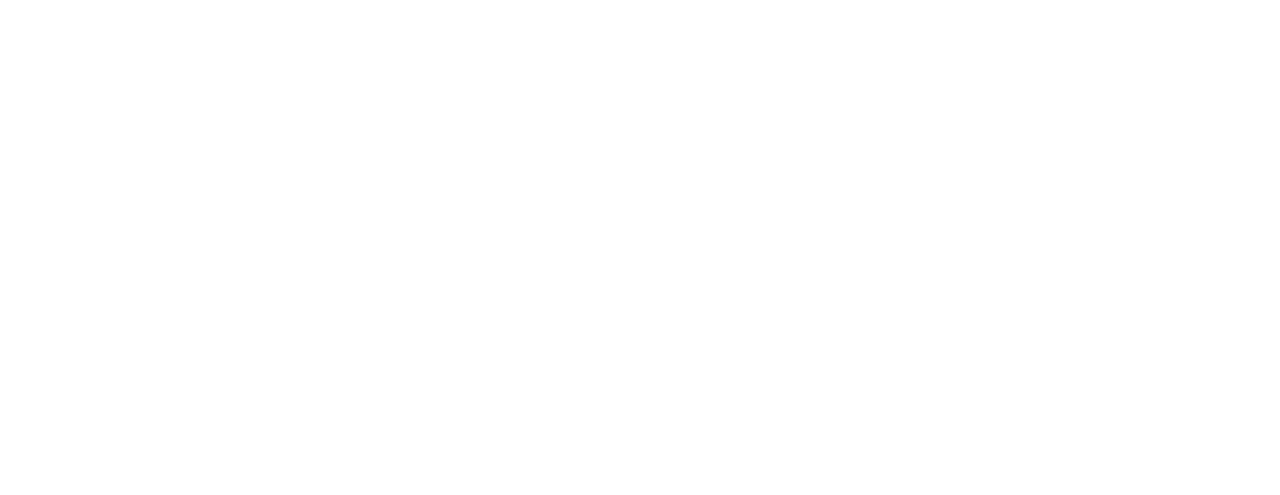
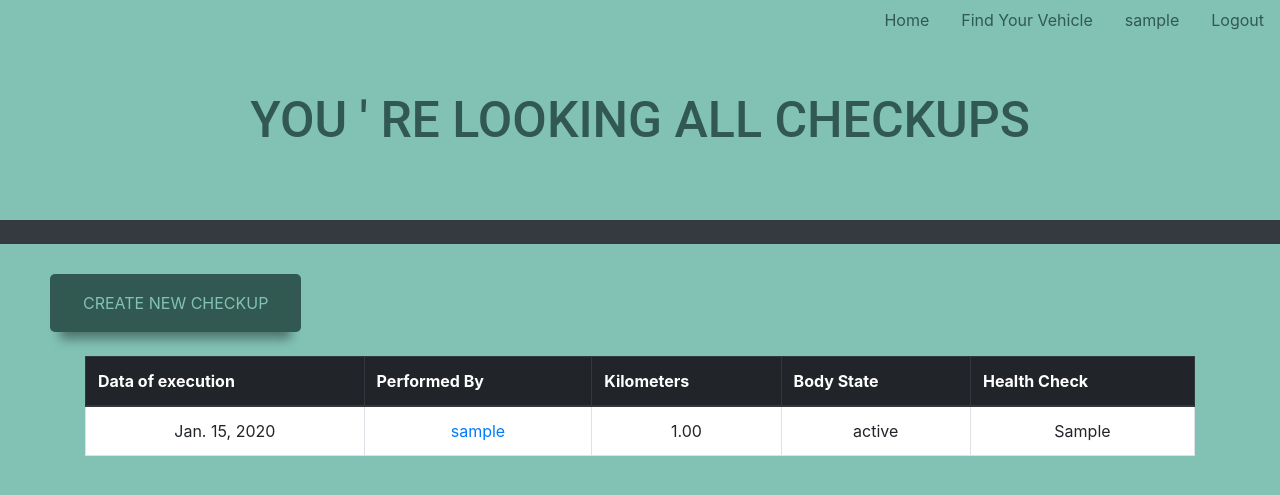
Before and after one commit to Vasavik-ua/car-verification, a Django app: page /car/1/checkup in a window 1280 px wide. Before the commit the part shown is empty. Shown: the top 495 px of the page. Run offline with Django 5.2, Linux system fonts and the light colour scheme; a user stored in the database is signed in; tables that the repository leaves empty hold one stand-in row (values such as "Sample post"); some libraries are stand-ins or nearby versions.

Commit message:
add car_checkup_list.html to render checkup list of car

```diff
--- a/templates/car/car_checkup_list.html
+++ b/templates/car/car_checkup_list.html
@@ -1,10 +1,42 @@
-<!DOCTYPE html>
-<html lang="en">
-<head>
-  <meta charset="UTF-8">
-  <title>Title</title>
-</head>
-<body>
-
-</body>
-</html>
+{% extends "base.html" %}
+{% load crispy_forms_filters %}
+{% block content %}
+  <div class="text-center">
+    <h1 class="title-one">You ' re Looking All CheckUps</h1>
+  </div>
+  <nav class="bg-dark navbar-dark">
+    <div class="container">
+      <a href="" class="navbar-brand"></a>
+    </div>
+  </nav>
+  <div class="butcheck">
+    <div class="button">
+      <a class="btn btn-primary btn-bk" href="{% url "car:car-create" %}">CREATE NEW CHECKUP</a>
+    </div>
+  </div>
+  <br>
+<div class="container">
+  <table class="table table-bordered">
+    <thead class="thead-dark">
+      <tr>
+        <th>Data of execution</th>
+        <th>Performed By</th>
+        <th>Kilometers</th>
+        <th>Body State</th>
+        <th>Health Check</th>
+      </tr>
+    </thead>
+    <tbody>
+    {% for check in checkups.checkups.all %}
+      <tr>
+        <td>{{ check.data_of_execution }}</td>
+        <td><a href="#">{{ check.performed_by }}</a></td>
+        <td>{{  check.kilometers }}</td>
+        <td>{{  check.body_state }}</td>
+        <td>{{  check.health_check }}</td>
+      </tr>
+    {% endfor %}
+    </tbody>
+  </table>
+</div>
+{% endblock %}
```
